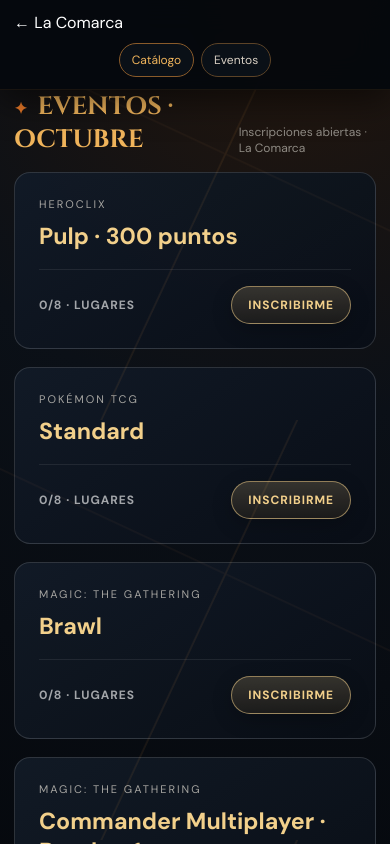
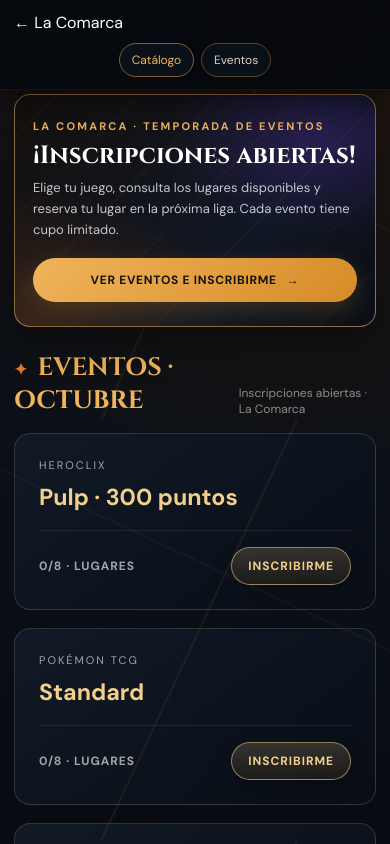
Before and after one commit to lacomarcaventas-del/la-comarca-pokemon, a Next.js app: page /eventos in a window 390 px wide. Shown: the top 844 px of the page. Built offline with nearby package versions, Linux system fonts and the light colour scheme; no server answers; the database is empty.

Commit message:
Add prominent responsive registration banner to events page

```diff
--- a/app/eventos/page.tsx
+++ b/app/eventos/page.tsx
@@ -22,16 +22,33 @@
   }
  })()},[]);
  return <main className="siteShell">
+  <style>{`
+   .eventsPromo{position:relative;isolation:isolate;overflow:hidden;display:grid;grid-template-columns:minmax(0,1fr) auto;align-items:center;gap:24px;margin:4px 0 30px;padding:30px 34px;border:1px solid rgba(240,180,91,.55);border-radius:20px;background:radial-gradient(ellipse at 85% 20%,rgba(124,58,237,.22),transparent 36%),radial-gradient(ellipse at 0% 100%,rgba(232,121,40,.18),transparent 42%),linear-gradient(120deg,#15100e,#101724 65%,#0b0e16);box-shadow:0 16px 40px #0005}
+   .eventsPromo:after{content:"";position:absolute;z-index:-1;inset:0;opacity:.25;background:repeating-linear-gradient(135deg,transparent 0 28px,rgba(240,180,91,.12) 29px 30px,transparent 31px 58px)}
+   .eventsPromoKicker{font-size:11px;font-weight:900;letter-spacing:.2em;text-transform:uppercase;color:#f0b45b}
+   .eventsPromo h1{font-family:'Cinzel',Georgia,serif;font-size:clamp(25px,4vw,42px);line-height:1.08;margin:9px 0;color:#fff}
+   .eventsPromo p{margin:0;color:#c2c7d0;font-size:14px;line-height:1.6;max-width:620px}
+   .eventsPromoAction{display:inline-flex;align-items:center;justify-content:center;gap:10px;padding:14px 20px;border-radius:999px;background:linear-gradient(135deg,#f0b45b,#d68b27);color:#15100b;font-weight:900;font-size:12px;letter-spacing:.06em;text-transform:uppercase;white-space:nowrap;box-shadow:0 8px 24px rgba(214,139,39,.22)}
+   .eventsPromoAction:hover{filter:brightness(1.08);transform:translateY(-1px)}
+   @media(max-width:620px){.eventsPromo{grid-template-columns:1fr;gap:18px;padding:24px 18px;margin-bottom:24px;border-radius:16px}.eventsPromo p{font-size:13px}.eventsPromoAction{width:100%;white-space:normal;text-align:center}}
+  `}</style>
   <header className="top siteTop"><Link href="/" className="logoLink">← La Comarca</Link><nav className="mainNav navPills"><Link href="/catalogo">Catálogo</Link><Link href="/eventos">Eventos</Link></nav></header>
   <section className="wrap sectionBlock">
-   <div className="sectionTitle"><h2>EVENTOS · OCTUBRE</h2><span>Inscripciones abiertas · La Comarca</span></div>
+   <div className="eventsPromo">
+    <div>
+     <div className="eventsPromoKicker">La Comarca · Temporada de eventos</div>
+     <h1>¡Inscripciones abiertas!</h1>
+     <p>Elige tu juego, consulta los lugares disponibles y reserva tu lugar en la próxima liga. Cada evento tiene cupo limitado.</p>
+    </div>
+    <a className="eventsPromoAction" href="#eventos-disponibles">Ver eventos e inscribirme <span aria-hidden="true">→</span></a>
+   </div>
+   <div className="sectionTitle" id="eventos-disponibles"><h2>EVENTOS · OCTUBRE</h2><span>Inscripciones abiertas · La Comarca</span></div>
    <div style={{display:"grid",gridTemplateColumns:"repeat(auto-fit,minmax(280px,1fr))",gap:18}}>
     {EVENTS.map(e=>{
       const count=counts[e.slug]||0,full=count>=8;
       return <Link key={e.slug} href={"/eventos/"+e.slug} style={{textDecoration:"none",display:"block",padding:24,border:"1px solid rgba(255,255,255,.14)",borderRadius:16,background:"linear-gradient(145deg,rgba(18,27,39,.95),rgba(9,14,22,.95))"}}>
        <div style={{fontSize:11,letterSpacing:2,textTransform:"uppercase",opacity:.65,marginBottom:10}}>{e.game}</div>
        <h3 style={{margin:"0 0 10px",fontSize:"1.45rem",color:"#f2d08b"}}>{e.title}</h3>
-
        <div style={{display:"flex",justifyContent:"space-between",alignItems:"center",gap:14,marginTop:18,paddingTop:16,borderTop:"1px solid rgba(255,255,255,.08)"}}>
         <span style={{fontSize:12,fontWeight:700,letterSpacing:".08em",textTransform:"uppercase",color:full?"#e58a8a":"rgba(255,255,255,.62)"}}>
          {count}/8 {full?"· Cupo lleno":"· lugares"}
```
